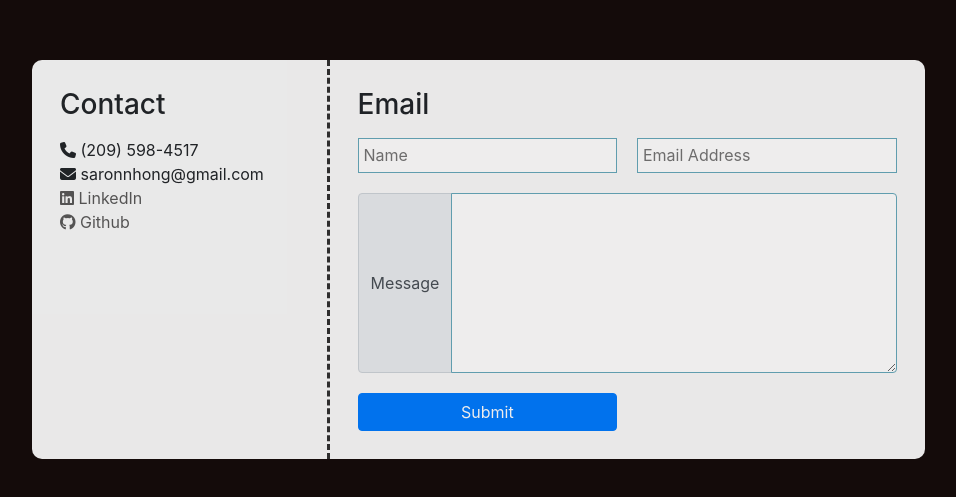
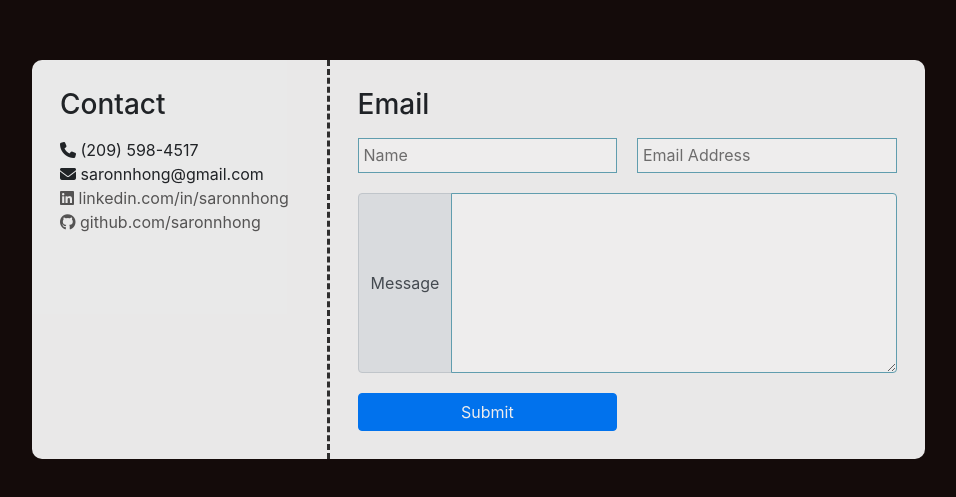
Before and after one commit to saronnhong/react-portfolio, a React (Create React App) app in the folder client/: page / in a window 1280 px wide. Shown: the part 1719-2216 px from the top of the page, without its empty margins (69-1025 px from the left). Built offline with nearby package versions, Linux system fonts and the light colour scheme.

Commit message:
display links to github and linkedin

```diff
--- a/client/src/components/Contact/Contact.js
+++ b/client/src/components/Contact/Contact.js
@@ -71,8 +71,8 @@ class Contact extends Component {
                             <ul className="ulForm">
                                 <li><i className="fa fa-phone"></i> (209) 598-4517</li>
                                 <li><i className="fa fa-envelope"></i> saronnhong@gmail.com</li>
-                                <li><a className="contactLinks" href="https://www.linkedin.com/in/saronnhong"><div><i class="fab fa-linkedin"></i> LinkedIn</div></a></li>
-                                <li><a className="contactLinks" href="https://github.com/saronnhong"><div><i class="fab fa-github"></i> Github</div></a></li>
+                                <li><a className="contactLinks" href="https://www.linkedin.com/in/saronnhong"><div><i class="fab fa-linkedin"></i> linkedin.com/in/saronnhong</div></a></li>
+                                <li><a className="contactLinks" href="https://github.com/saronnhong"><div><i class="fab fa-github"></i> github.com/saronnhong</div></a></li>
                             </ul>
                         </div>
                         <div className="contact">
```
